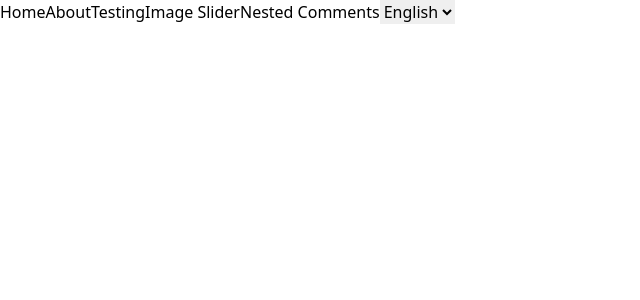
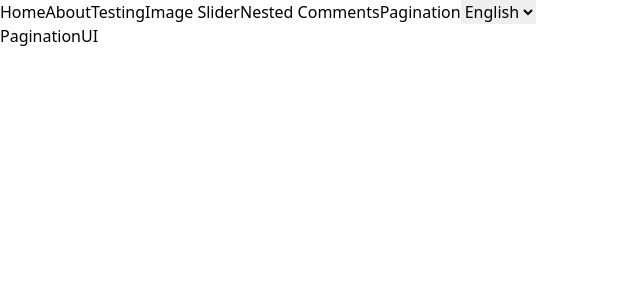
Before and after one commit to Anmir12/React-LLD-with-MEME-APP, a React (Vite) app: page /pagination in a window 1280 px wide. Shown: the top 300 px of the page, without its empty margins (0-640 px from the left). Built offline with nearby package versions, Linux system fonts and the light colour scheme.

Commit message:
created route for Pagination LLD

```diff
--- a/src/App.jsx
+++ b/src/App.jsx
@@ -9,6 +9,7 @@ import { LangProvider } from "./Context/LangContext";
 import ImageSlider from "./components/ImageSlider";
 import Comments from "./components/Comments";
 import { COMMENT_DATA } from "./utils/constants";
+import PaginationUI from "./components/Pagination/PaginationUI";
 
 const App = () => {
   return (
@@ -24,6 +25,7 @@ const App = () => {
             <Route path="/about" element={<About />}></Route>
             <Route path="/images" element={<ImageSlider />}></Route>
             <Route path="/comments" element={<Comments comments={COMMENT_DATA} />}></Route>
+            <Route path="/pagination" element={<PaginationUI />}></Route>
           </Routes>
         </BrowserRouter>
       </div>
--- a/src/components/Header.jsx
+++ b/src/components/Header.jsx
@@ -17,6 +17,7 @@ const Header = () => {
         <a href="/testing">{lang_Data.testing}</a>
         <a href="/images">{lang_Data.imageSlider}</a>
         <a href="/comments">{lang_Data.nestedComments}</a>
+        <a href="/pagination">{lang_Data.pagination}</a>
         <select className='bg-black text-white' onChange={(e)=>langChangeHandler(e)}>
           <option value="en">English</option>
           <option value="te">Telugu</option>
--- /dev/null
+++ b/src/components/Pagination/PaginationUI.jsx
@@ -0,0 +1,9 @@
+import React from 'react'
+
+const PaginationUI = () => {
+  return (
+    <div>PaginationUI</div>
+  )
+}
+
+export default PaginationUI
--- a/src/utils/LangConfig.js
+++ b/src/utils/LangConfig.js
@@ -6,6 +6,7 @@ export const LANG_CONFIG = {
         testing: "Testing",
         imageSlider: "Image Slider",
         nestedComments: "Nested Comments",
+        pagination:"Pagination",
         description: "A production-ready MEME Application focused on Low-Level Design (LLD) principles, high-performance components, and advanced React patterns like Context API and Custom Hooks."
     },
     te: {
@@ -15,6 +16,7 @@ export const LANG_CONFIG = {
         testing: "పరీక్షించడం",
         imageSlider: "ఇమేజ్ స్లైడర్",
         nestedComments: "నెస్టెడ్ కామెంట్స్",
+        pagination:"పేజినేషన్",
         description: "ఇది లో-లెవల్ డిజైన్ (LLD), అధిక పనితీరు గల కాంపోనెంట్స్ మరియు అడ్వాన్స్‌డ్ రియాక్ట్ ప్యాటర్న్స్‌పై దృష్టి సారించిన ప్రొడక్షన్-రెడీ మీమ్ అప్లికేషన్."
     },
     hi: {
@@ -24,6 +26,7 @@ export const LANG_CONFIG = {
         testing: "परीक्षण",
         imageSlider: "इमेज स्लाइडर",
         nestedComments: "नेस्टेड कमेंट्स",
+        pagination:"पृष्ठांकन",
         description: "यह एक प्रोडक्शन-रेडी मीम एप्लीकेशन है जो लो-लेवल डिज़ाइन (LLD) सिद्धांतों, हाई-परफॉरमेंस कॉम्पोनेन्ट और एडवांस्ड रिएक्ट पैटर्न पर केंद्रित है।"
     }
 };
```
